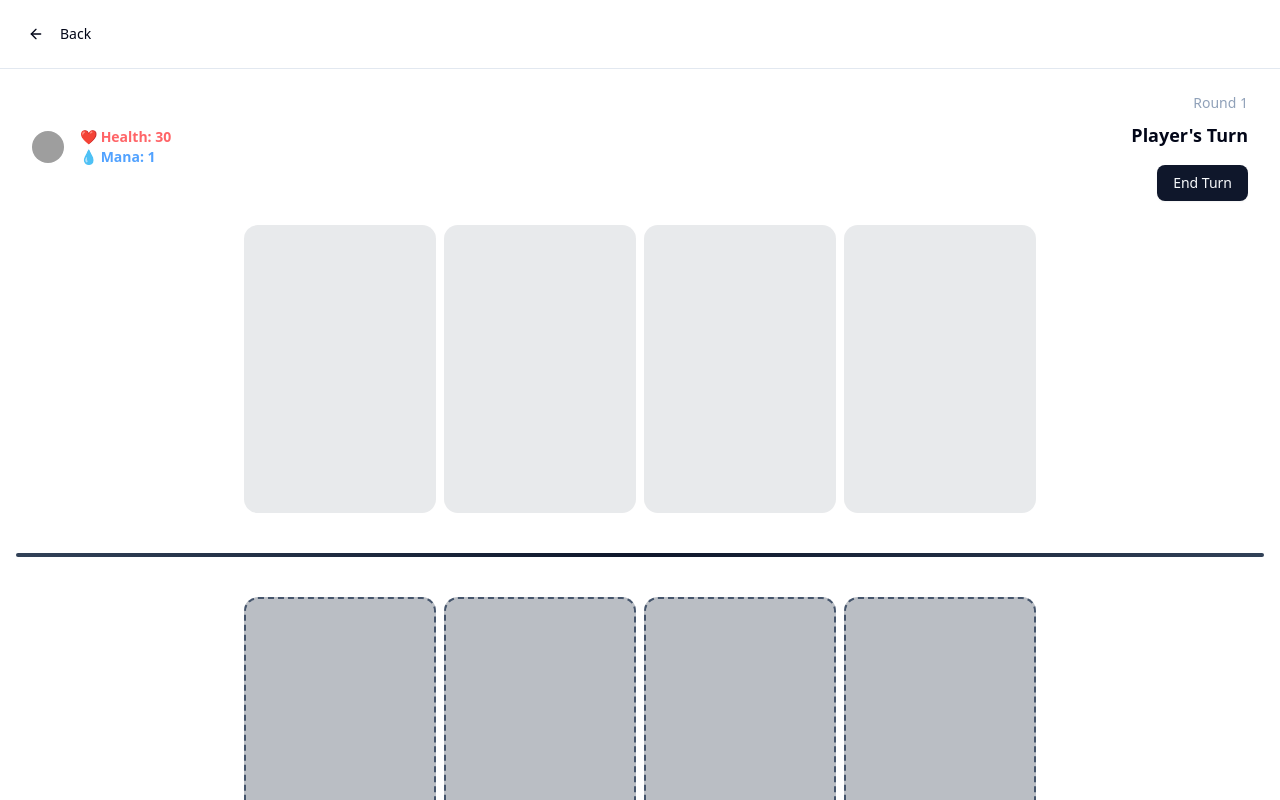
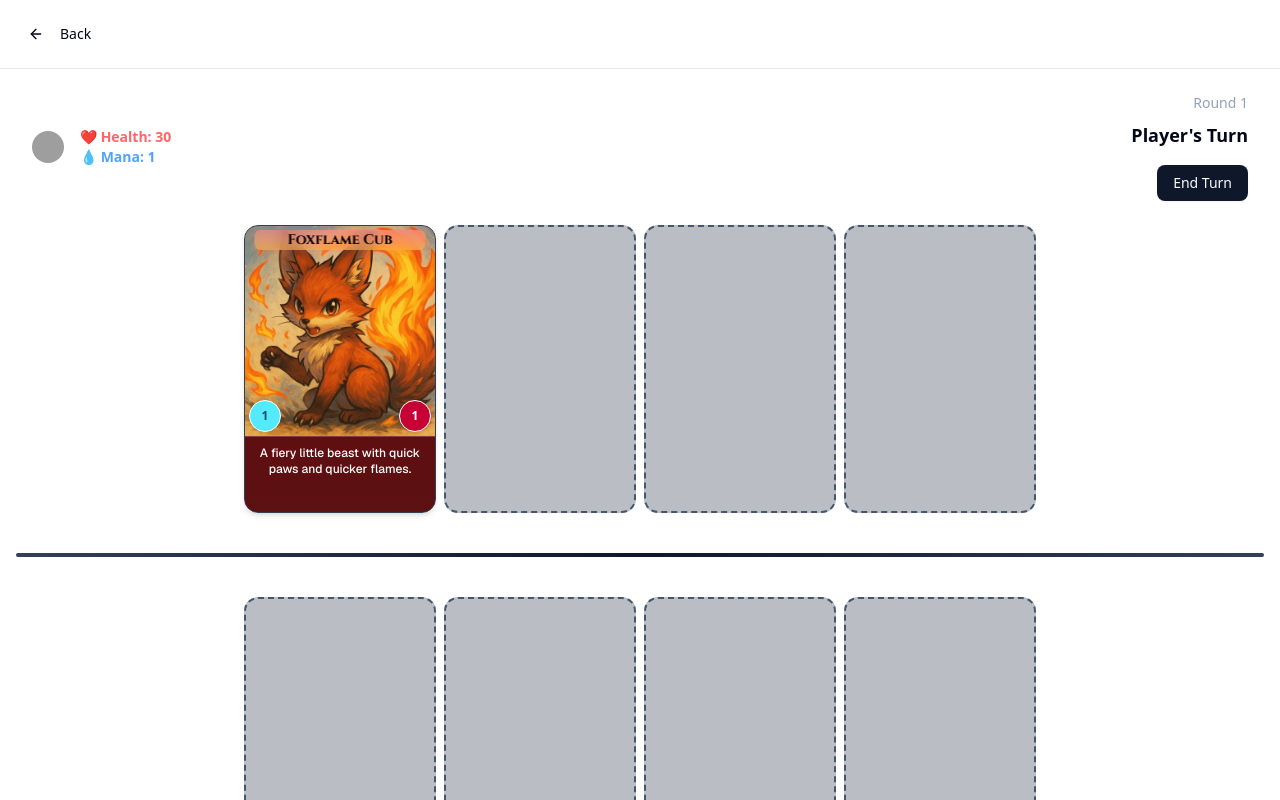
Before and after one commit to dmelim/card-game, a Next.js app: page /play in a window 1280 px wide. Shown: the top 800 px of the page. Built offline with nearby package versions, Linux system fonts and the light colour scheme; grey boxes are pictures that could not be loaded.

Commit message:
update: basic battle system.

```diff
--- a/app/components/Card.tsx
+++ b/app/components/Card.tsx
@@ -11,7 +11,9 @@ type Props = {
   description: string;
   name: string;
   element: Element;
+  isSelected: boolean;
   disabled?: boolean;
+  enemy?: boolean;
 };
 
 const elementBg: Record<Element, string> = {
@@ -54,11 +56,19 @@ export function Card({
   description,
   name,
   element,
+  isSelected,
+  enemy,
   disabled = false,
 }: Props) {
   return (
     <div
-      className={`select-none pointer-events-auto w-48 h-72 rounded-xl overflow-hidden border border-slate-700 shadow-md flex flex-col transition-transform duration-200 ${
+      className={`select-none pointer-events-auto w-48 h-72 rounded-xl overflow-hidden  ${
+        isSelected
+          ? enemy
+            ? "border-4 border-red-500"
+            : "border-4 border-blue-500"
+          : "border border-slate-700"
+      } shadow-md flex flex-col transition-transform duration-200 ${
         disabled
           ? "cursor-not-allowed"
           : "hover:cursor-pointer hover:-translate-y-1"
--- a/app/components/droppable-slot.tsx
+++ b/app/components/droppable-slot.tsx
@@ -1,23 +1,35 @@
 import { useDroppable } from "@dnd-kit/core";
 import { Card } from "./Card";
 import { cardSet } from "../card-set";
+import { CardType } from "../types/card-types";
 
 type Props = {
   index: number;
   card: (typeof cardSet)[0] | null;
+  onClick: (card: CardType) => void;
+  isSelected: boolean;
+  enemy?: boolean;
 };
 
-export function DroppableSlot({ index, card }: Props) {
+export function DroppableSlot({
+  index,
+  card,
+  onClick,
+  isSelected,
+  enemy,
+}: Props) {
   const { setNodeRef } = useDroppable({
     id: `slot-${index}`,
   });
 
   return (
-    <div ref={setNodeRef}>
+    <div ref={setNodeRef} onClick={() => onClick(card)}>
       {card ? (
-        <Card {...card} />
+        <Card {...card} isSelected={isSelected} enemy={card.enemy} />
       ) : (
-        <div className="w-48 h-72 rounded-xl border-2 border-dashed border-slate-600 bg-slate-800/30" />
+        <div
+          className={`w-48 h-72 rounded-xl bg-slate-800/30 border-2 border-dashed border-slate-600`}
+        />
       )}
     </div>
   );
--- a/app/hooks/use-game-engine.tsx
+++ b/app/hooks/use-game-engine.tsx
@@ -12,6 +12,10 @@ export function useGameEngine() {
   const playerBoard = useMatchStore((s) => s.playerBoard);
   const enemyBoard = useMatchStore((s) => s.enemyBoard);
   const round = useMatchStore((s) => s.roundNumber);
+  const selectedCard = useMatchStore((s) => s.selectedCard);
+  const selectedEnemyCard = useMatchStore((s) => s.selectedEnemyCard);
+  const removeCardFromBoard = useMatchStore((s) => s.removeCardFromBoard);
+  const cleanSelectedCards = useMatchStore((s) => s.cleanSelectedCards);
 
   const manaMap = (round: number) => {
     return round <= 3 ? 1 : round <= 6 ? 2 : 3;
@@ -42,6 +46,24 @@ export function useGameEngine() {
   }, [turn]);
 
   useEffect(() => {
+    if (turn === "player") {
+      if (selectedCard && selectedEnemyCard) {
+        if (selectedCard.attack > selectedEnemyCard.attack) {
+          removeCardFromBoard("enemy", selectedEnemyCard?.id);
+        }
+        if (selectedCard.attack < selectedEnemyCard.attack) {
+          removeCardFromBoard("player", selectedCard?.id);
+        }
+        if (selectedCard?.attack === selectedEnemyCard?.attack) {
+          removeCardFromBoard("player", selectedCard?.id);
+          removeCardFromBoard("enemy", selectedEnemyCard?.id);
+        }
+        cleanSelectedCards();
+      }
+    }
+  }, [turn, selectedCard, selectedEnemyCard]);
+
+  useEffect(() => {
     if (player.health <= 0) {
       alert("You lost!");
     } else if (enemy.health <= 0) {
--- a/app/play/page.tsx
+++ b/app/play/page.tsx
@@ -24,6 +24,7 @@ const playerProfile = {
 
 export default function PlayPage() {
   const playerBoard = useMatchStore((s) => s.playerBoard);
+  const enemyBoard = useMatchStore((s) => s.enemyBoard);
   const addCardToBoard = useMatchStore((s) => s.addCardToBoard);
   const removeCardFromBoard = useMatchStore((s) => s.removeCardFromBoard);
   const playerHand = useMatchStore((s) => s.playerHand);
@@ -89,19 +90,15 @@ export default function PlayPage() {
         />
       </div>
 
-      <div className="flex gap-2 opacity-50">
-        {[...Array(4)].map((_, i) => (
-          <div key={i} className="w-48 h-72 bg-slate-800/20 rounded-xl" />
-        ))}
-      </div>
+      <PlayerBoard board={enemyBoard} enemy={true} />
 
       <div className="w-full h-1 my-4 bg-gradient-to-r from-slate-700 via-slate-900 to-slate-700 rounded-full" />
 
       <DndContext onDragStart={handleDragStart} onDragEnd={handleDragEnd}>
-        <PlayerBoard board={playerBoard} />
+        <PlayerBoard board={playerBoard} enemy={false} />
         <PlayerHand hand={playerHand} activeCardId={activeCardId} />
         <DragOverlay>
-          {activeCard ? <Card {...activeCard} /> : null}
+          {activeCard ? <Card {...activeCard} isSelected={false} /> : null}
         </DragOverlay>
       </DndContext>
 
--- a/app/stores/match-store.ts
+++ b/app/stores/match-store.ts
@@ -16,6 +16,8 @@ type MatchState = {
 
   playerBoard: (CardType | null)[];
   enemyBoard: (CardType | null)[];
+  selectedCard: CardType | null;
+  selectedEnemyCard: CardType | null;
 
   playerHand: CardType[];
   enemyHand: CardType[];
@@ -36,7 +38,12 @@ type MatchState = {
     index: number
   ) => void;
 
-  removeCardFromBoard: (target: "player" | "enemy", index: number) => void;
+  removeCardFromBoard: (target: "player" | "enemy", cardId: string) => void;
+
+  setSelectedCard: (card: CardType | null) => void;
+  setSelectedEnemyCard: (card: CardType | null) => void;
+
+  cleanSelectedCards: () => void;
 
   clearBoard: () => void;
 
@@ -51,10 +58,28 @@ export const useMatchStore = create<MatchState>((set) => ({
   turn: "player",
 
   playerBoard: [null, null, null, null],
-  enemyBoard: [null, null, null, null],
+  enemyBoard: [
+    {
+      id: "foxflame",
+      name: "Foxflame Cub",
+      image: "/foxflame.webp",
+      attack: 1,
+      mana: 1,
+      element: "fire",
+      description: "A fiery little beast with quick paws and quicker flames.",
+      enemy: true,
+    },
+
+    null,
+    null,
+    null,
+  ],
 
   playerHand: cardSet.slice(0, 5),
   enemyHand: cardSet.slice(0, 5),
+
+  selectedCard: null,
+  selectedEnemyCard: null,
 
   roundNumber: 1,
 
@@ -110,10 +135,11 @@ export const useMatchStore = create<MatchState>((set) => ({
       };
     }),
 
-  removeCardFromBoard: (target, index) =>
+  removeCardFromBoard: (target, cardId) =>
     set((state) => {
-      const board = [...state[`${target}Board`]];
-      board[index] = null;
+      const board = state[`${target}Board`].map((card) =>
+        card?.id === cardId ? null : card
+      );
       return {
         [`${target}Board`]: board,
       };
@@ -128,6 +154,22 @@ export const useMatchStore = create<MatchState>((set) => ({
   incrementRound: () =>
     set((state) => ({ roundNumber: state.roundNumber + 1 })),
 
+  setSelectedCard: (card) =>
+    set((state) => ({
+      selectedCard: state.selectedCard?.id === card?.id ? null : card,
+    })),
+
+  setSelectedEnemyCard: (card) =>
+    set((state) => ({
+      selectedEnemyCard: state.selectedEnemyCard?.id === card?.id ? null : card,
+    })),
+
+  cleanSelectedCards: () =>
+    set(() => ({
+      selectedCard: null,
+      selectedEnemyCard: null,
+    })),
+
   resetMatch: () =>
     set({
       player: { health: 30, mana: 1 },
--- a/app/types/card-types.ts
+++ b/app/types/card-types.ts
@@ -8,4 +8,5 @@ export type CardType = {
   mana: number;
   description: string;
   element: CardElement;
+  enemy?: boolean;
 };
--- a/app/views/player-board.tsx
+++ b/app/views/player-board.tsx
@@ -1,15 +1,37 @@
+import { useEffect } from "react";
 import { DroppableSlot } from "../components/droppable-slot";
+import { useMatchStore } from "../stores/match-store";
 import { CardType } from "../types/card-types";
 type Props = {
   board: (CardType | null)[];
+  enemy?: boolean;
 };
 
-export function PlayerBoard({ board }: Props) {
-  console.log("Rendering PlayerBoard", board);
+export function PlayerBoard({ board, enemy }: Props) {
+  const setSelectedCard = useMatchStore((get) => get.setSelectedCard);
+  const selectedCard = useMatchStore((get) => get.selectedCard);
+  const setSelectedEnemyCard = useMatchStore((get) => get.setSelectedEnemyCard);
+  const selectedEnemyCard = useMatchStore((get) => get.selectedEnemyCard);
+  const onClick = (card: CardType) => {
+    enemy ? setSelectedEnemyCard(card) : setSelectedCard(card);
+  };
+  useEffect(() => {}, [selectedCard, selectedEnemyCard]);
+
   return (
     <div className="flex gap-2">
       {board.map((card, i) => (
-        <DroppableSlot key={i} index={i} card={card} />
+        <DroppableSlot
+          key={i}
+          index={i}
+          card={card}
+          onClick={onClick}
+          isSelected={
+            enemy && card?.enemy
+              ? selectedEnemyCard !== null && selectedEnemyCard?.id === card?.id
+              : selectedCard !== null && selectedCard?.id === card?.id
+          }
+          enemy={enemy}
+        />
       ))}
     </div>
   );
```
